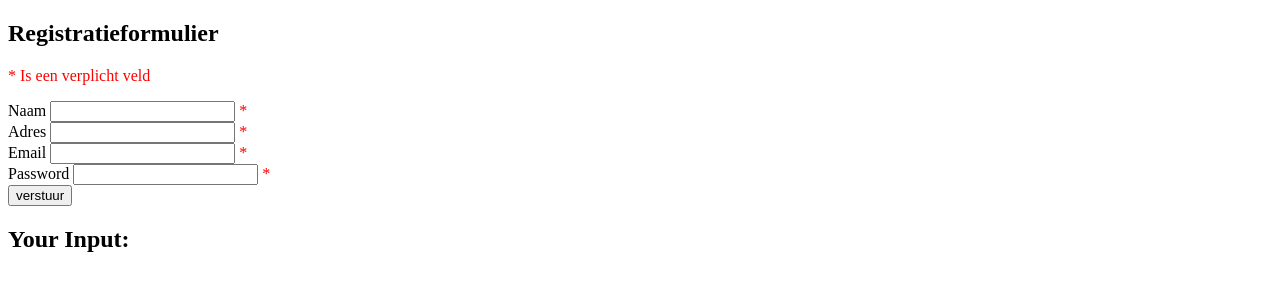
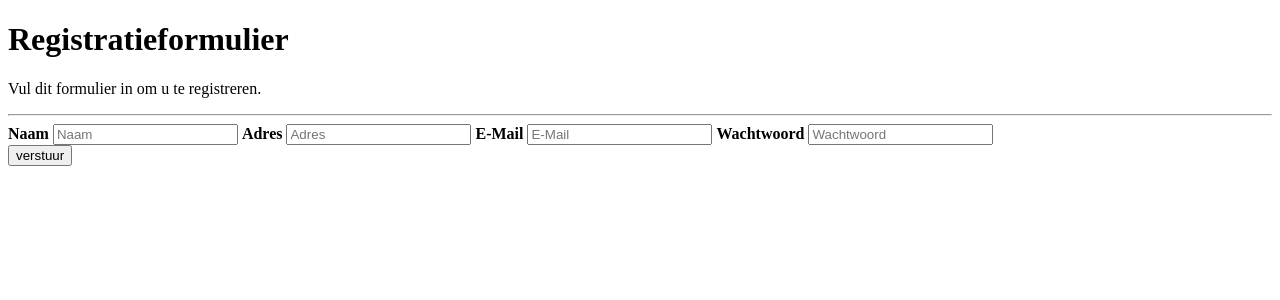
Before and after one commit to Cantonissen/PHP, a PHP site: page /h05/registratieform.php in a window 1280 px wide. Shown: the top 300 px of the page. Run offline with PHP 8.4, Linux system fonts and the light colour scheme.

Commit message:
third commit h05

```diff
--- /dev/null
+++ b/h05/dieren.php
@@ -0,0 +1,3 @@
+<?php
+    print_r($_GET);
+?>
--- a/h05/form.html
+++ b/h05/form.php
@@ -5,7 +5,7 @@
     <title>Cursus PHP</title>
 </head>
 <body>
-<form action="resultaat.php" method="get">
+<form action="resultaat.php" method="post">
     Login <input type="text" name="login" value="">
     Password <input type="password" name="password" value="">
     <input type="submit" name="knop" value="verstuur">
--- a/h05/hoofdstuk5.php
+++ b/h05/hoofdstuk5.php
@@ -6,6 +6,8 @@
 </head>
 <body>
 <a href="../index.php">Homepagina</a>
-<a href="form.html">Opdracht 1</a>
+<a href="form.php">Opdracht 1</a>
+<a href="registratieform.php">Opdracht 2</a>
+<a href="opdracht3.php">Opdracht 3</a>
 </body>
 </html>
--- a/h05/registratieform.php
+++ b/h05/registratieform.php
@@ -5,76 +5,53 @@
     <title>Register</title>
 </head>
 <body>
-<style>
-    .error {
-        color: red;
-    }
-</style>
+
 <?php
 //Variabelen
 $naamError = $emailError = $adressError = $wachtwoordError = "";
 $naam = $email = $adres = $wachtwoord = "";
 
-//Testform
 if ($_SERVER["REQUEST_METHOD"] == "POST") {
-    if (empty($_GET["naam"])) {
+    if (empty($_POST["naam"])) {
         $naamError = "Naam is verplicht";
     } else {
-        $naam = test_input($_GET["naam"]);
+        $naam = test_input($_POST["naam"]);
     }
-
-    if (empty($_GET["adres"])) {
-        $adressError = "E-Mail is verplicht";
+    if (empty($_POST["adres"])) {
+        $adressError = "Adres is verplicht";
     } else {
-        $adres = test_input($_GET["adres"]);
+        $adres = test_input($_POST["adres"]);
     }
-
-    if (empty($_GET["email"])) {
-        $emailError = "";
+    if (empty($_POST["email"])) {
+        $emailError = "E-Mail is verplicht";
     } else {
-        $email = test_input($_GET["email"]);
+        $email = test_input($_POST["email"]);
     }
-
-    if (empty($_GET["wachtwoord"])) {
-        $wachtwoordError = "";
+    if (empty($_POST["wachtwoord"])) {
+        $wachtwoordError = "Wachtwoord is verplicht";
     } else {
-        $wachtwoord = test_input($_GET["wachtwoord"]);
+        $wachtwoord = test_input($_POST["wachtwoord"]);
     }
-}
-function test_input($data) {
-    $data = trim($data);
-    $data = stripslashes($data);
-    $data = htmlspecialchars($data);
-    return $data;
 }
 ?>
 
-<h2>Registratieformulier</h2>
-<p><span class="error">* Is een verplicht veld</span></p>
-<form method="post" action= "<?php echo htmlspecialchars($_SERVER["PHP_SELF"]);?>">
-    Naam <input type="text" name="naam" value="<?php echo $naam ?>">
-    <span class="error">* <?php echo $naamError ?></span>
-    <br>
-    Adres <input type="text" name="adres" value="<?php echo $adres ?>">
-    <span class="error">* <?php echo $adressError ?></span>
-    <br>
-    Email <input type="email" name="email" value="<?php echo $email ?>">
-    <span class="error">* <?php echo $emailError ?></span>
-    <br>
-    Password <input type="password" name="password" value="<?php $wachtwoord ?>">
-    <span class="error">* <?php echo $wachtwoordError ?></span>
-    <br>
+<form action="resultaat.php" method="get">
+      <div class="formulier">
+          <h1>Registratieformulier</h1>
+          <p>Vul dit formulier in om u te registreren.</p>
+          <hr>
+          <label for="naam"><b>Naam</b></label>
+          <input type="text" placeholder="Naam" name="naam" required>
+
+          <label for="adres"><b>Adres</b></label>
+          <input type="text" placeholder="Adres" name="adres" required>
+
+          <label for="email"><b>E-Mail</b></label>
+          <input type="email" placeholder="E-Mail" name="email" required>
+
+          <label for="wachtwoord"><b>Wachtwoord</b></label>
+          <input type="password" placeholder="Wachtwoord" name="wachtwoord" required>
+      </div>
     <input type="submit" name="knop" value="verstuur">
 </form>
 </body>
-</html>
-<?php
-echo "<h2>Your Input:</h2>";
-echo $naam;
-echo "<br>";
-echo $email;
-echo "<br>";
-echo $adres;
-echo "<br>";
-
-?>
--- a/index.php
+++ b/index.php
@@ -9,7 +9,6 @@
 <a href="h02/hoofdstuk2.php">Hoofdstuk 2</a>
 <a href="h03/hoofdstuk3.php">Hoofdstuk 3</a>
 <a href="h04/hoofdstuk4.php">Hoofdstuk 4</a>
-<a href="h05/hoofdstuk5.php">Hoofdsturk 5</a>
-
+<a href="h05/hoofdstuk5.php">Hoofdstuk 5</a>
 </body>
 </html>
```
Also changed, not shown: h05/opdracht3.php (added, +26 -0 lines).
